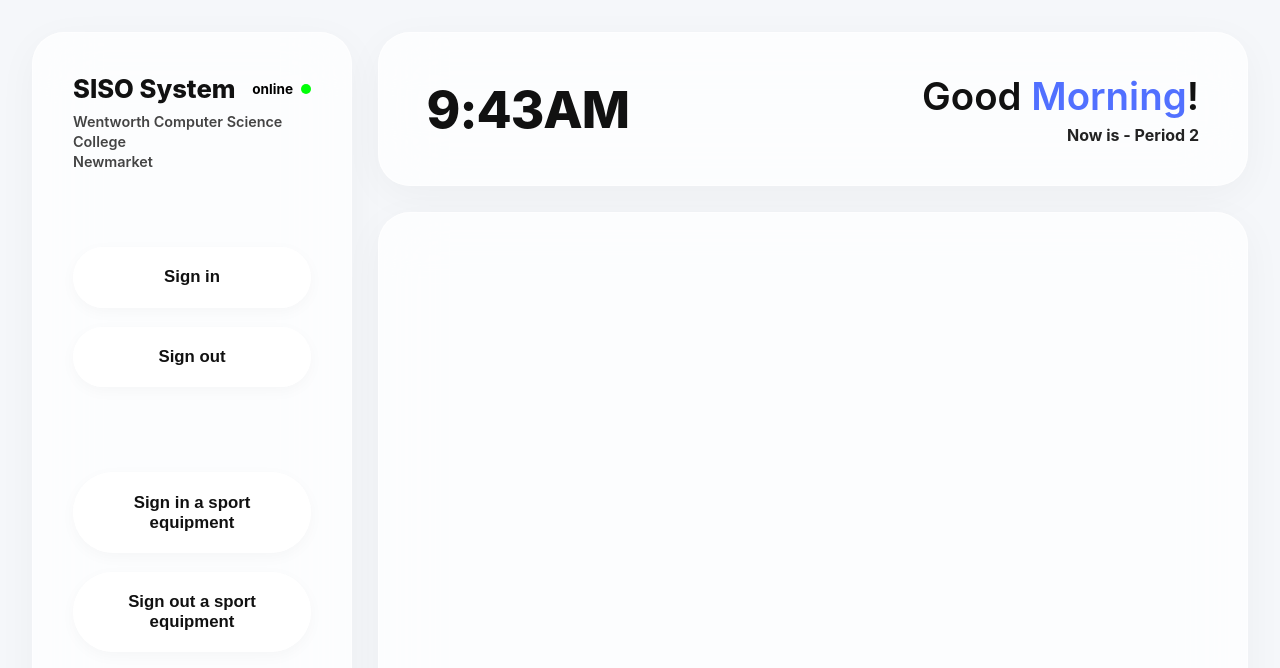
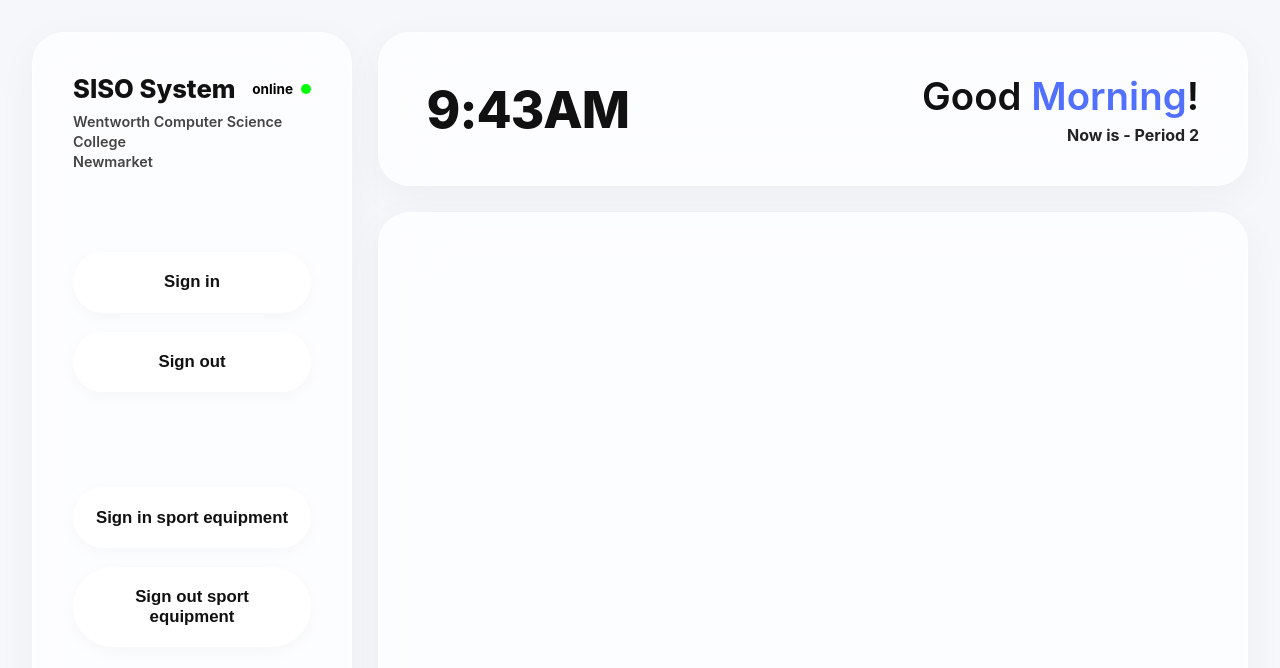
Before and after one commit to King-Clawthorne/wcsc-siso, a React (Vite) app in the folder Frontend/: page / in a window 1280 px wide. Shown: the top 668 px of the page. Built offline with nearby package versions, Linux system fonts and the light colour scheme.

Commit message:
fix spelling

```diff
--- a/Frontend/src/pages/HomePage.jsx
+++ b/Frontend/src/pages/HomePage.jsx
@@ -66,8 +66,8 @@ function HomePage() {
           </div>
 
           <div className="button-group">
-            <button className="action-btn" onClick={() => navigate('/sign-in-equipment')}>Sign in a sport equipment</button>
-            <button className="action-btn" onClick={() => navigate('/sign-out-equipment')}>Sign out a sport equipment</button>
+            <button className="action-btn" onClick={() => navigate('/sign-in-equipment')}>Sign in sport equipment</button>
+            <button className="action-btn" onClick={() => navigate('/sign-out-equipment')}>Sign out sport equipment</button>
           </div>
         </div>
       </div>
```
